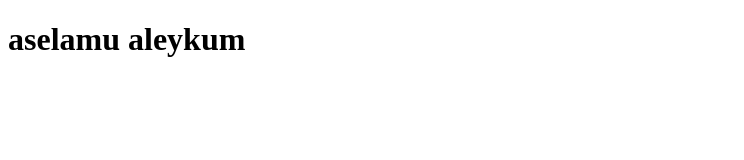
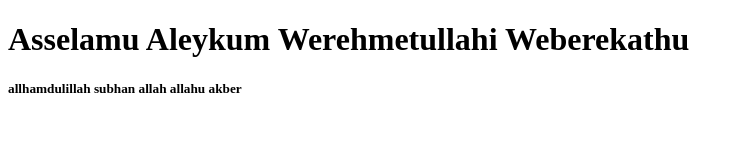
Before and after one commit to niemaDev/salim, a plain HTML site: page index.html in a window 1280 px wide. Shown: the whole page, without its empty margins (0-744 px from the left). Drawn offline with Linux system fonts and the light colour scheme.

Commit message:
add in html page

```diff
--- a/index.html
+++ b/index.html
@@ -6,6 +6,10 @@
     <title>test</title>
 </head>
 <body>
-    <h1>aselamu aleykum</h1>
+    <h1>Asselamu Aleykum Werehmetullahi Weberekathu</h1>
+<h5>allhamdulillah
+    subhan allah
+    allahu akber
+</h5>
 </body>
 </html>
```
